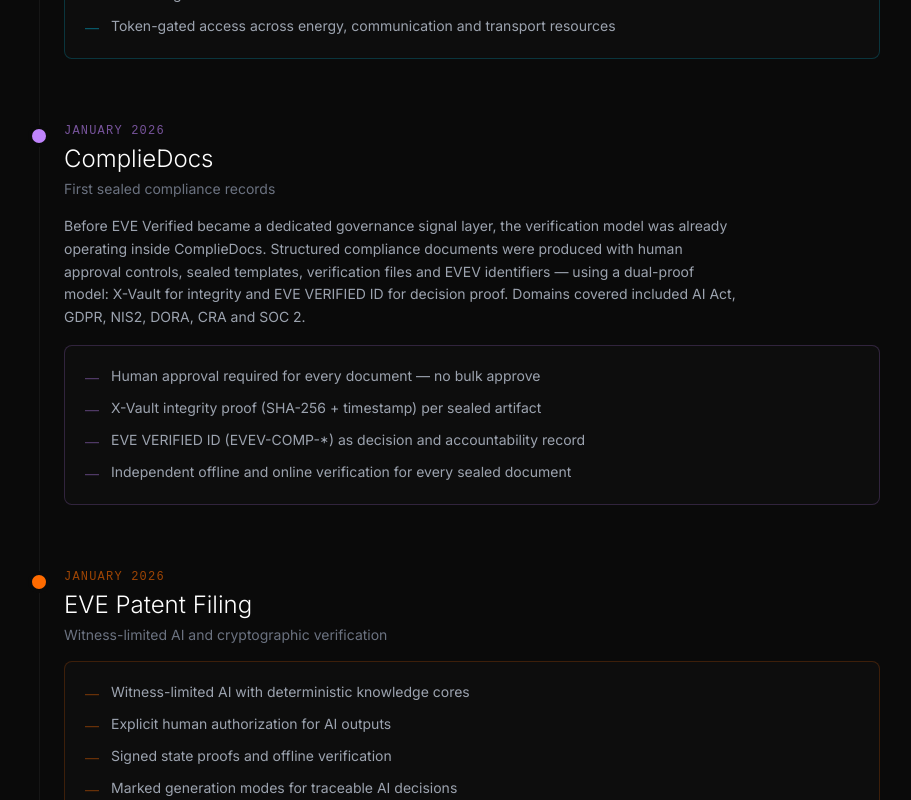
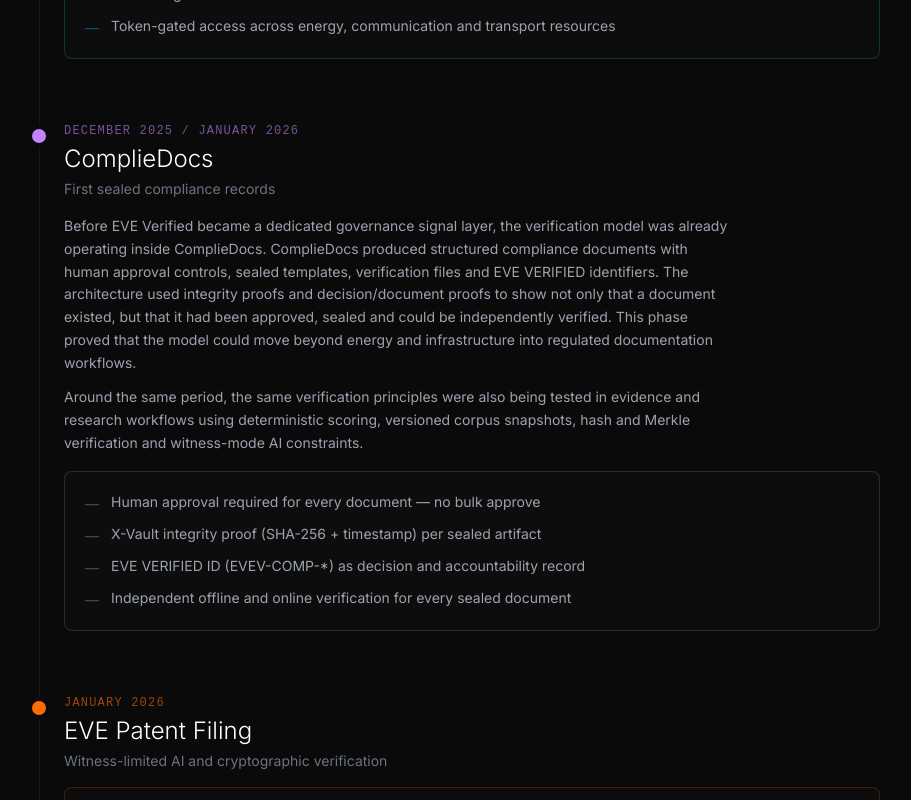
Before and after one commit to elekto-energy/eveverified, a Next.js app: page /origin in a window 1280 px wide. Shown: the part 1200-2000 px from the top of the page, without its empty margins (184-1095 px from the left). Built offline with nearby package versions, Linux system fonts and the light colour scheme.

Commit message:
feat(origin): update ComplieDocs to Dec 2025, add BiohacksAI note; add internal platform proof chain doc

```diff
--- a/app/origin/page.tsx
+++ b/app/origin/page.tsx
@@ -36,10 +36,10 @@
     border: 'border-eve-cyan/20',
   },
   {
-    year: 'January 2026',
+    year: 'December 2025 / January 2026',
     name: 'ComplieDocs',
     tagline: 'First sealed compliance records',
-    description: 'Before EVE Verified became a dedicated governance signal layer, the verification model was already operating inside ComplieDocs. Structured compliance documents were produced with human approval controls, sealed templates, verification files and EVEV identifiers — using a dual-proof model: X-Vault for integrity and EVE VERIFIED ID for decision proof. Domains covered included AI Act, GDPR, NIS2, DORA, CRA and SOC 2.',
+    description: 'Before EVE Verified became a dedicated governance signal layer, the verification model was already operating inside ComplieDocs. ComplieDocs produced structured compliance documents with human approval controls, sealed templates, verification files and EVE VERIFIED identifiers. The architecture used integrity proofs and decision/document proofs to show not only that a document existed, but that it had been approved, sealed and could be independently verified. This phase proved that the model could move beyond energy and infrastructure into regulated documentation workflows.\n\nAround the same period, the same verification principles were also being tested in evidence and research workflows using deterministic scoring, versioned corpus snapshots, hash and Merkle verification and witness-mode AI constraints.',
     items: [
       'Human approval required for every document — no bulk approve',
       'X-Vault integrity proof (SHA-256 + timestamp) per sealed artifact',
@@ -92,11 +92,11 @@
 ]
 
 const earlyRecords = [
-  { id: 'PRV SE 2530545-9',          label: 'ELEKTO-X patent filing',              date: 'August 2025'  },
-  { id: 'EVE-PAT-2026-001',           label: 'EVE witness-mode AI patent',          date: 'January 2026' },
-  { id: 'EVEV-COMP-20260122-000417',  label: 'ComplieDocs — sealed artifact',       date: 'January 2026' },
-  { id: 'EVE-TPRM-00004202',          label: 'EVE Bridge — authority boundary proof', date: '2026'       },
-  { id: 'EVE-CMMC-00004297',          label: 'EVE Bridge — CMMC authority signal',  date: '2026'         },
+  { id: 'PRV SE 2530545-9',          label: 'ELEKTO-X patent filing',               date: 'August 2025'    },
+  { id: 'EVE-PAT-2026-001',           label: 'EVE witness-mode AI patent',           date: 'January 2026'   },
+  { id: 'EVEV-COMP-20260122-000417',  label: 'ComplieDocs — sealed artifact',        date: 'December 2025'  },
+  { id: 'EVE-TPRM-00004202',          label: 'EVE Bridge — authority boundary proof', date: '2026'          },
+  { id: 'EVE-CMMC-00004297',          label: 'EVE Bridge — CMMC authority signal',   date: '2026'           },
 ]
 
 export default function OriginPage() {
@@ -171,13 +171,13 @@
                 <h2 className="text-2xl font-light text-white mb-1">{item.name}</h2>
                 <p className="text-sm text-gray-500 mb-4">{item.tagline}</p>
 
-                {item.description && (
-                  <p className="text-sm text-gray-400 leading-relaxed mb-4 max-w-2xl">
-                    {item.description}
+                {item.description && item.description.split('\n\n').map((para, j) => (
+                  <p key={j} className="text-sm text-gray-400 leading-relaxed mb-3 max-w-2xl">
+                    {para}
                   </p>
-                )}
+                ))}
 
-                <div className={`border ${item.border} rounded-lg p-5 bg-white/[0.015]`}>
+                <div className={`border ${item.border} rounded-lg p-5 bg-white/[0.015] ${item.description ? 'mt-4' : ''}`}>
                   <ul className="flex flex-col gap-2.5">
                     {item.items.map((point) => (
                       <li key={point} className="text-sm text-gray-400 flex gap-3">
```
Also changed, not shown: 1 other file (tests, documents, lock files or other folders).
